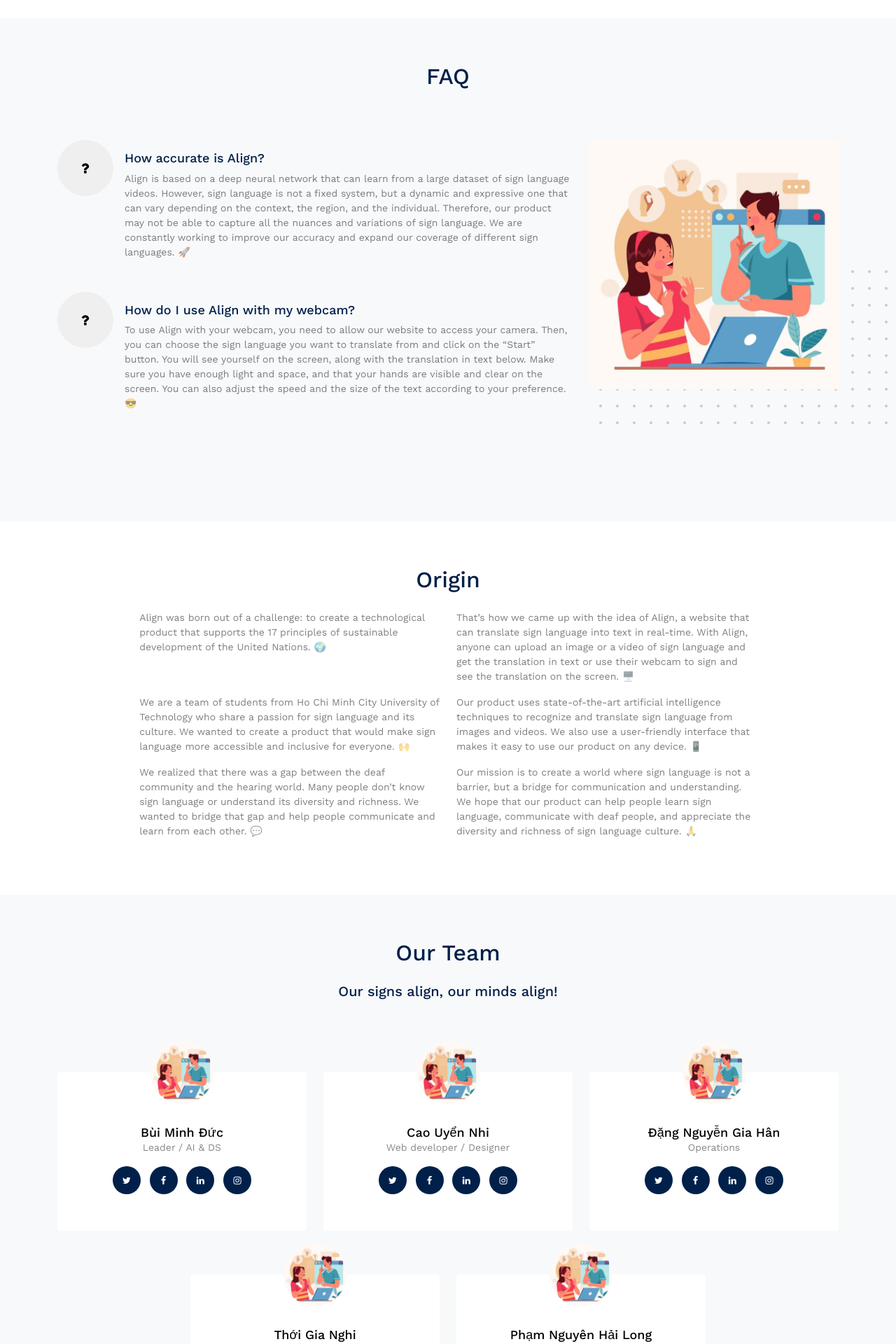
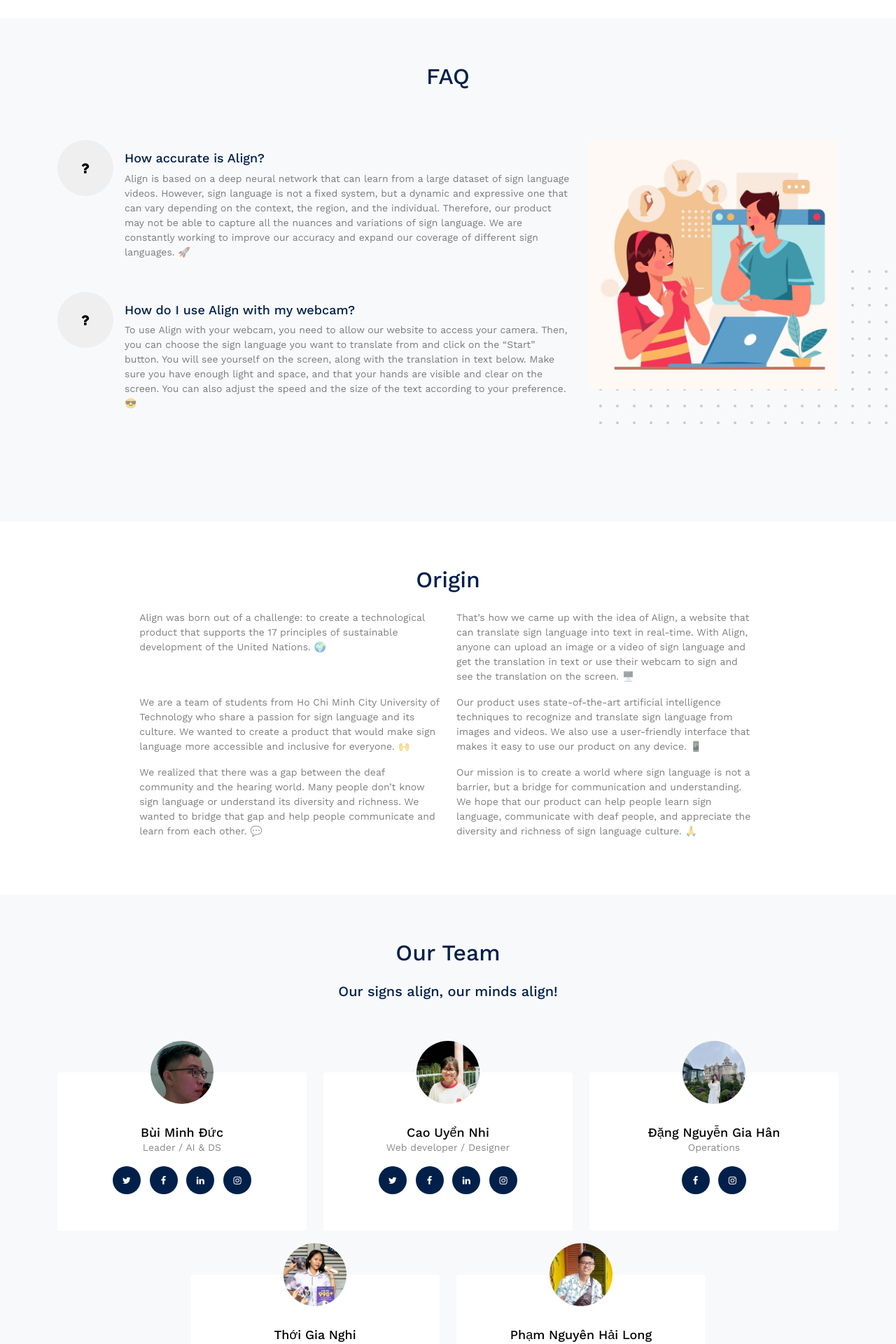
Before and after one commit to AvieTechy/Align, a Django app: page / in a window 1280 px wide. Shown: the part 2080-4000 px from the top of the page at 70% size. Run offline with Django 4.2, Linux system fonts and the light colour scheme; some libraries are stand-ins or nearby versions; some web fonts are replaced.

Commit message:
update info

```diff
--- a/homes/models.py
+++ b/homes/models.py
@@ -2,8 +2,6 @@ import cv2
 import mediapipe as mp
 import time
 import numpy as np
-import scipy.ndimage.interpolation as inter
-from scipy.signal import medfilt
 
 from keras.optimizers import *
 from keras.models import Model
--- a/homes/templates/index.html
+++ b/homes/templates/index.html
@@ -55,7 +55,7 @@
       </div>
     </div>
 
-<div class="section">
+<div class="section" id = "home">
   <div class="container">
     <div class="row mb-5 align-items-center">
       <div class="col-lg-6">
@@ -111,7 +111,7 @@ src="{{urlVideo}}">
   </div>
 </div>
 
-<div class="section sec-testimonials">
+<div class="section sec-testimonials" id = "about">
   <div class="container">
     <div class="row mb-5 align-items-center">
       <div class="col-md-6">
@@ -193,7 +193,7 @@ src="{{urlVideo}}">
   </div>
 </div>
 
-<div class="section section-4 bg-light">
+<div class="section section-4 bg-light" id = "faq">
   <div class="container">
     <div class="row justify-content-center text-center mb-5">
       <div class="col-lg-5">
@@ -238,7 +238,7 @@ src="{{urlVideo}}">
   </div>
 </div>
 
-<div class="section">
+<div class="section" id = "origin">
   <div class="row justify-content-center footer-cta" data-aos="fade-up">
     <div class="col-lg-10 mx-auto">
       <h2 class="mb-4  text-center">Origin</h2>
@@ -275,7 +275,7 @@ src="{{urlVideo}}">
   <!-- /.row -->
 </div>
 
-<div class="section section-5 bg-light">
+<div class="section section-5 bg-light" id = "team">
   <div class="container">
     <div class="row justify-content-center text-center mb-5">
       <div class="col-lg-6 mb-5">
@@ -291,7 +291,7 @@ src="{{urlVideo}}">
       <div class="col-sm-6 col-md-6 col-lg-4 mb-5 mb-lg-0">
         <div class="h-100 person">
           <img
-            src="{% static 'images/sign.jpg' %}"
+            src="{% static 'images/duc.jpg' %}"
             alt="Image"
             class="img-fluid"
           />
@@ -301,16 +301,16 @@ src="{{urlVideo}}">
             <span class="meta d-block mb-3">Leader / AI & DS</span>
             <ul class="social list-unstyled list-inline dark-hover">
               <li class="list-inline-item">
-                <a href="#"><span class="icon-twitter"></span></a>
+                <a href="https://twitter.com/bmd1905"><span class="icon-twitter"></span></a>
               </li>
               <li class="list-inline-item">
-                <a href="#"><span class="icon-facebook"></span></a>
+                <a href="https://www.facebook.com/bmd1905"><span class="icon-facebook"></span></a>
               </li>
               <li class="list-inline-item">
-                <a href="#"><span class="icon-linkedin"></span></a>
+                <a href="https://www.linkedin.com/in/bmd1905"><span class="icon-linkedin"></span></a>
               </li>
               <li class="list-inline-item">
-                <a href="#"><span class="icon-instagram"></span></a>
+                <a href="https://www.instagram.com/bmd1905"><span class="icon-instagram"></span></a>
               </li>
             </ul>
           </div>
@@ -319,7 +319,7 @@ src="{{urlVideo}}">
       <div class="col-sm-6 col-md-6 col-lg-4 mb-5 mb-lg-0">
         <div class="h-100 person">
           <img
-            src="{% static 'images/sign.jpg' %}"
+            src="{% static 'images/nhy.jpg' %}"
             alt="Image"
             class="img-fluid"
           />
@@ -330,16 +330,16 @@ src="{{urlVideo}}">
 
             <ul class="social list-unstyled list-inline dark-hover">
               <li class="list-inline-item">
-                <a href="#"><span class="icon-twitter"></span></a>
+                <a href="https://twitter.com/AvieTechy"><span class="icon-twitter"></span></a>
               </li>
               <li class="list-inline-item">
-                <a href="#"><span class="icon-facebook"></span></a>
+                <a href="https://www.facebook.com/ceonhy.avie"><span class="icon-facebook"></span></a>
               </li>
               <li class="list-inline-item">
-                <a href="#"><span class="icon-linkedin"></span></a>
+                <a href="https://www.linkedin.com/in/avietechy/"><span class="icon-linkedin"></span></a>
               </li>
               <li class="list-inline-item">
-                <a href="#"><span class="icon-instagram"></span></a>
+                <a href="https://www.instagram.com/avietechy_/"><span class="icon-instagram"></span></a>
               </li>
             </ul>
           </div>
@@ -348,7 +348,7 @@ src="{{urlVideo}}">
       <div class="col-sm-6 col-md-6 col-lg-4 mb-5 mb-lg-0">
         <div class="h-100 person">
           <img
-            src="{% static 'images/sign.jpg' %}"
+            src="{% static 'images/han.jpg' %}"
             alt="Image"
             class="img-fluid"
           />
@@ -358,16 +358,10 @@ src="{{urlVideo}}">
 
             <ul class="social list-unstyled list-inline dark-hover">
               <li class="list-inline-item">
-                <a href="#"><span class="icon-twitter"></span></a>
+                <a href="https://www.facebook.com/han.dang.3975?mibextid=LQQJ4d"><span class="icon-facebook"></span></a>
               </li>
               <li class="list-inline-item">
-                <a href="#"><span class="icon-facebook"></span></a>
-              </li>
-              <li class="list-inline-item">
-                <a href="#"><span class="icon-linkedin"></span></a>
-              </li>
-              <li class="list-inline-item">
-                <a href="#"><span class="icon-instagram"></span></a>
+                <a href="https://instagram.com/da2nghn_?igshid=NzZIODBkYWE4Ng%3D%3D&utm_source=qr"><span class="icon-instagram"></span></a>
               </li>
             </ul>
           </div>
@@ -380,7 +374,7 @@ src="{{urlVideo}}">
       <div class="col-sm-6 col-md-6 col-lg-4 mb-5 mb-lg-0">
         <div class="h-100 person">
           <img
-            src="{% static 'images/sign.jpg' %}"
+            src="{% static 'images/nghi.jpg' %}"
             alt="Image"
             class="img-fluid"
           />
@@ -391,16 +385,7 @@ src="{{urlVideo}}">
 
             <ul class="social list-unstyled list-inline dark-hover">
               <li class="list-inline-item">
-                <a href="#"><span class="icon-twitter"></span></a>
-              </li>
-              <li class="list-inline-item">
-                <a href="#"><span class="icon-facebook"></span></a>
-              </li>
-              <li class="list-inline-item">
-                <a href="#"><span class="icon-linkedin"></span></a>
-              </li>
-              <li class="list-inline-item">
-                <a href="#"><span class="icon-instagram"></span></a>
+                <a href="https://www.facebook.com/The.Unibit?mibextid=LQQJ4d"><span class="icon-facebook"></span></a>
               </li>
             </ul>
           </div>
@@ -409,7 +394,7 @@ src="{{urlVideo}}">
       <div class="col-sm-6 col-md-6 col-lg-4 mb-5 mb-lg-0">
         <div class="h-100 person">
           <img
-            src="{% static 'images/sign.jpg' %}"
+            src="{% static 'images/long.jpg' %}"
             alt="Image"
             class="img-fluid"
           />
@@ -419,16 +404,16 @@ src="{{urlVideo}}">
 
             <ul class="social list-unstyled list-inline dark-hover">
               <li class="list-inline-item">
-                <a href="#"><span class="icon-twitter"></span></a>
+                <a href="https://twitter.com/aaronpham5504"><span class="icon-twitter"></span></a>
               </li>
               <li class="list-inline-item">
-                <a href="#"><span class="icon-facebook"></span></a>
+                <a href="https://web.facebook.com/profile.php?id=100011436720338"><span class="icon-facebook"></span></a>
               </li>
               <li class="list-inline-item">
-                <a href="#"><span class="icon-linkedin"></span></a>
+                <a href="https://www.linkedin.com/in/long-ph%E1%BA%A1m-419003249/"><span class="icon-linkedin"></span></a>
               </li>
               <li class="list-inline-item">
-                <a href="#"><span class="icon-instagram"></span></a>
+                <a href="https://www.instagram.com/aaronpham0505/?hl=en"><span class="icon-instagram"></span></a>
               </li>
             </ul>
           </div>
--- a/homes/templates/snippets/header.html
+++ b/homes/templates/snippets/header.html
@@ -13,14 +13,15 @@
         <div class="menu-bg-wrap">
           <div class="site-navigation">
             <a href="index.html" class="logo m-0 float-start">Align Translator</a>
-
             <ul
               class="js-clone-nav d-none d-lg-inline-block text-start site-menu float-end"
             >
-              <li class="active"><a href="index.html">Home</a></li>
-              <li><a href="services.html">Services</a></li>
-              <li><a href="about.html">About</a></li>
-              <li><a href="contact.html">Contact Us</a></li>
+              <li class="active"><a href="#">Translate</a></li>
+              <li><a href="#home">Home</a></li>
+              <li><a href="#about">About</a></li>
+              <li><a href="#faq">FAQ</a></li>
+              <li><a href="#origin">Origin</a></li>
+              <li><a href="#team">Our Team</a></li>
             </ul>
 
             <a
--- a/homes/views.py
+++ b/homes/views.py
@@ -23,7 +23,7 @@ def realtime(request):
         return StreamingHttpResponse(gen(cam), content_type="multipart/x-mixed-replace;boundary=frame")
     except:
         pass
-    return render(request, "realtime1.html")
+    return render(request, "realtime.html")
 
 def fileRequest(request):
     if request.method == "POST":
```
Also changed, not shown: static/images/duc.jpg (added), static/images/han.jpg (added), static/images/long.jpg (added), static/images/nghi.jpg (added), static/images/nhy.jpg (added), static/images/ảnh.jpg (added).
